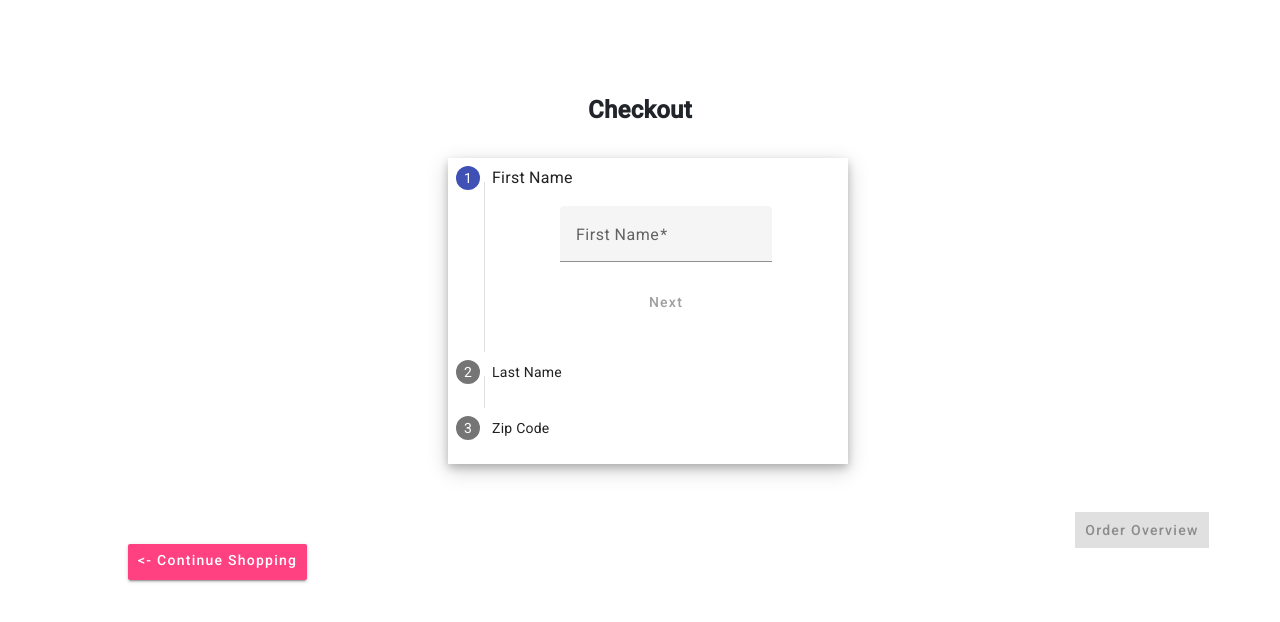
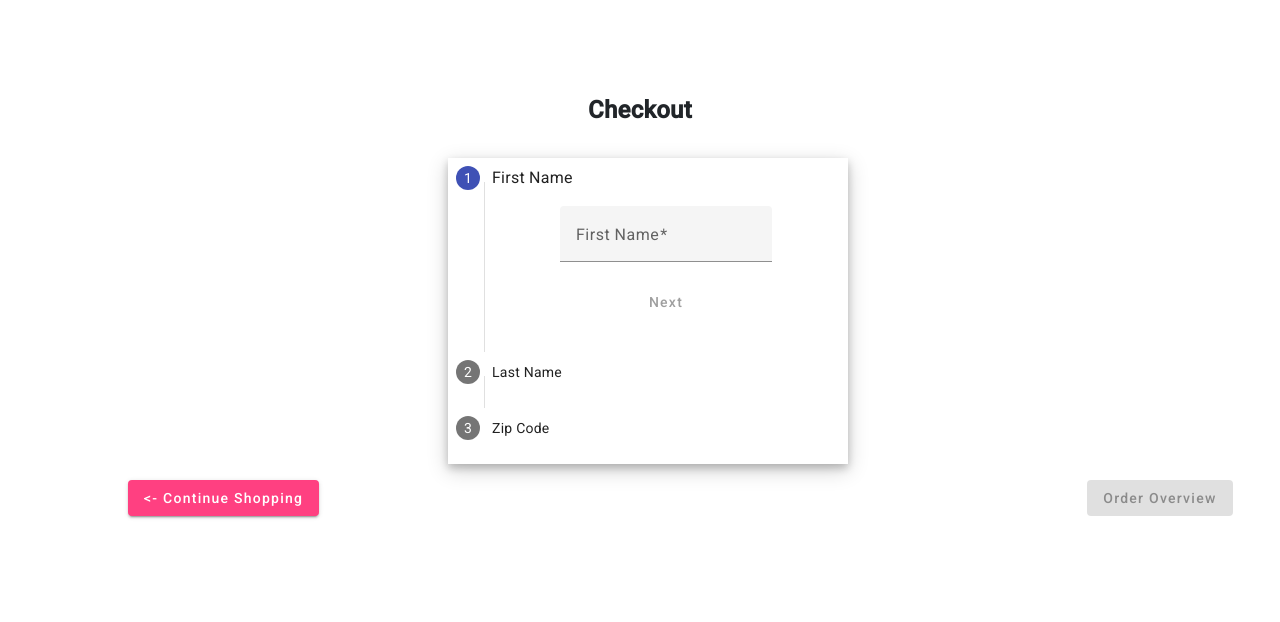
Before and after one commit to smbaiskar/hatchfast-demo-shop, an Angular app in the folder hatchfast-demo-shop/frontend/: page /checkout in a window 1280 px wide. Shown: the top 622 px of the page. Built offline with nearby package versions, Linux system fonts and the light colour scheme.

Commit message:
Checkout - fixed button styling + implemented finish button on order overview

```diff
--- a/hatchfast-demo-shop/frontend/src/app/MyComponents/check-out/check-out.component.css
+++ b/hatchfast-demo-shop/frontend/src/app/MyComponents/check-out/check-out.component.css
@@ -22,16 +22,16 @@
 }
 
 .continueButton{
-    background-color: transparent;
+    /* background-color: transparent;
     border-radius: 0px;
-    padding: 10px 10px 10px;
+    padding: 10px 10px 10px; */
     margin-left: 60%;
 }
 
 .cancelButton{
-    background-color: transparent;
+    /* background-color: transparent;
     border-radius: 2px;
-    padding: 10px 10px 15px;
+    padding: 10px 10px 15px; */
     margin-left: 10%;
-    margin-top: 5%;
+    /* margin-top: 5%; */
 }
--- a/hatchfast-demo-shop/frontend/src/app/MyComponents/check-out/check-out.component.ts
+++ b/hatchfast-demo-shop/frontend/src/app/MyComponents/check-out/check-out.component.ts
@@ -12,7 +12,8 @@ import { CommonModule } from '@angular/common';
 @Component({
   selector: 'app-check-out',
   standalone: true,
-  imports: [MatStepperModule,FormsModule,ReactiveFormsModule,MatFormFieldModule,MatInputModule,MatButtonModule,RouterModule,CommonModule],
+  imports: [MatStepperModule,FormsModule,ReactiveFormsModule,
+    MatFormFieldModule,MatInputModule,MatButtonModule,RouterModule,CommonModule],
   templateUrl: './check-out.component.html',
   styleUrl: './check-out.component.css'
 })
--- a/hatchfast-demo-shop/frontend/src/app/MyComponents/order-overview/order-overview.component.css
+++ b/hatchfast-demo-shop/frontend/src/app/MyComponents/order-overview/order-overview.component.css
@@ -1,39 +1,9 @@
-.divTable {
-
-    box-shadow: 0 4px 8px 0 rgba(0, 0, 0, 0.2), 0 6px 20px 0 rgba(0, 0, 0, 0.19);
-    text-align: left;
-    margin-top: 12%;
-    width: 70%;
-    margin-left: 10%;
-    margin-top: 4%;
-}
-
-.heading {
-    margin-left: 4%;
-    margin-top: 1%;
-    padding-top: 1%;
-}
 
 .info {
     text-align: left;
     margin-top: 12%;
     margin-left: 10%;
     margin-top: 5%;
-}
-.finishButton {
-    display: table-cell;
-    font-size: 14px;
-    left: 75%;
-    min-width: 120px;
-    display: table-cell;
-}
-
-.cancelButton {
-    display: table-cell;
-    font-size: 14px;
-    margin-left: 13%;
-    min-width: 120px;
-    display: table-cell;
 }
 
 .cart {
--- a/hatchfast-demo-shop/frontend/src/app/MyComponents/order-overview/order-overview.component.html
+++ b/hatchfast-demo-shop/frontend/src/app/MyComponents/order-overview/order-overview.component.html
@@ -38,6 +38,6 @@
 <span style="padding-bottom:100px;">
     <button *ngIf="cartProducts && cartProducts.length > 0" mat-raised-button color="accent" routerLink="/shop"
         class="cancelButton">&lt;- Continue Shopping</button>
-    <button *ngIf="cartProducts && cartProducts.length > 0" mat-raised-button color="primary" routerLink="/checkout"
-        class="continueButton">Checkout</button>
+    <button *ngIf="cartProducts && cartProducts.length > 0" mat-raised-button color="primary" (click)="finishButtonClick()"
+        class="continueButton">Finish</button>
 </span>
--- a/hatchfast-demo-shop/frontend/src/app/MyComponents/order-overview/order-overview.component.ts
+++ b/hatchfast-demo-shop/frontend/src/app/MyComponents/order-overview/order-overview.component.ts
@@ -33,4 +33,11 @@ export class OrderOverviewComponent {
 
   }
 
+  finishButtonClick(){
+    console.log("finishButtonClick")
+    AppHelper.clearCart()
+
+    //redirect to thank you page
+  }
+
 }
```
